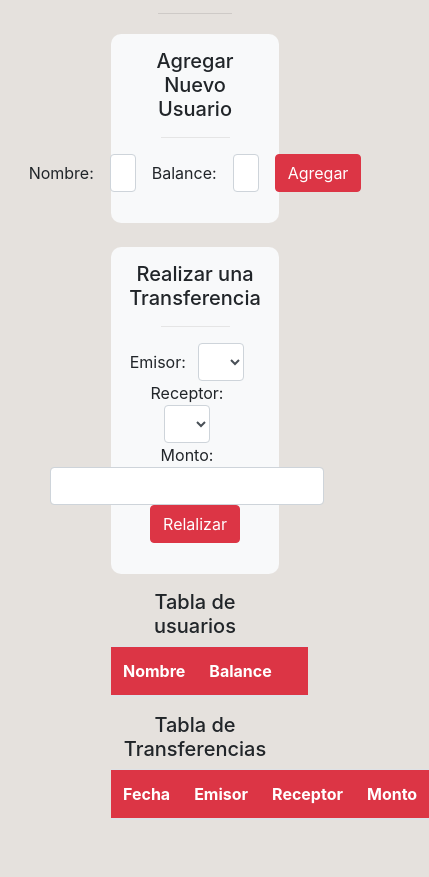
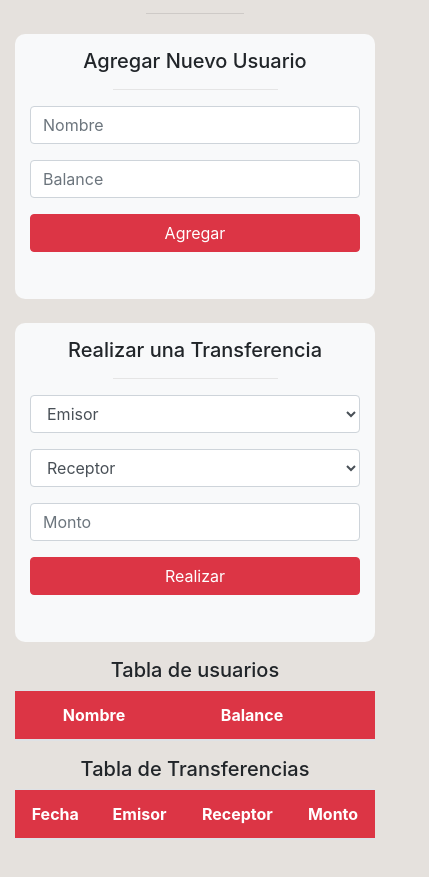
Before and after one commit to NataMellado/prueba-banco-solar, a website: page views/index.html in a window 390 px wide. Shown: the part 169-1046 px from the top of the page, 429 px wide, since content can reach past the window. Drawn offline with nearby package versions, Linux system fonts and the light colour scheme; files that its build step writes are made by us from their sources; no server answers; files whose address does not match are found by name.

Commit message:
Enhance responsiveness for small and medium devices

```diff
--- a/assets/css/style.css
+++ b/assets/css/style.css
@@ -1,8 +1,29 @@
 body {
     background: #e5e1dd;
   }
-  form {
-    padding: 15px;
-    background: #f8f9fa;
-    border-radius: 10px;
+
+form {
+  padding: 15px;
+  background: #f8f9fa;
+  border-radius: 10px;
+}
+
+@media (max-width: 575px) {
+  .container-with-100 {
+    width: 100% !important;
   }
+}
+
+.table-container {
+  overflow-x: auto;
+}
+
+table {
+  border-collapse: collapse;
+  text-overflow: ellipsis;
+}
+
+table th, table td {
+  white-space: nowrap;
+
+}
--- a/assets/js/index.js
+++ b/assets/js/index.js
@@ -27,11 +27,11 @@ const editUsuario = async (id) => {
 
 
 
-// Función para eliminar un usuario
+// Función para añadir un nuevo usuario
 $("form:first").submit(async (e) => {
   e.preventDefault();
-  let nombre = $("form:first input:first").val();
-  let balance = Number($("form:first input:nth-child(2)").val());
+  let nombre = $("#nombre").val();
+  let balance = Number($("#balance").val());
   try {
     const response = await fetch("http://localhost:3000/usuario", {
       method: "post",
--- a/views/index.html
+++ b/views/index.html
@@ -8,57 +8,73 @@
     <link rel="stylesheet" href="/css/style.css">
   </head>
 
-  <body class="p-5">
+  <body class="p-xl-5 py-5 px-0 mx-0">
 
+    <!-- Header -->
     <h1 class="text-center" style="font-size: 60px">&#127979;</h1>
     <h2 class="text-center pb-0 mb-0">Banco Solar C.A</h2>
     <hr class="w-25 pb-1" />
 
     <!-- Main -->
-    <div class="row m-auto px-5">
+    <div class="row m-auto px-xl-5">
 
       <!-- Formulario para agregar nuevo usuario -->
-      <div class="col-12 col-sm-5">
+      <div class="col-12 col-lg-5">
         <form>
           <div class="form-group text-center">
             <h5>Agregar Nuevo Usuario</h5>
             <hr class="bg-white w-50" />
-            <div class="d-flex align-items-center justify-content-center">
-              Nombre:
-              <input class="form-control d-inline mx-3" required />
-              Balance:
-              <input class="form-control d-inline mx-3" required />
-              <button type="submit" class="btn btn-danger">Agregar</button>
+
+            <div class="d-flex flex-column flex-sm-row align-items-center justify-content-center">
+                <!-- Columna para Nombre -->
+                <div class="container-with-100 mx-2 mb-3">
+                  <label for="nombre" class="sr-only">Nombre</label>
+                  <input type="text" class="form-control" id="nombre" placeholder="Nombre" required>
+                </div>
+                <!-- Columna para Balance -->
+                <div class="container-with-100 mx-2 mb-3">
+                  <label for="balance" class="sr-only">Balance</label>
+                  <input type="number" class="form-control" id="balance" placeholder="Balance" required>
+                </div>
+                <!-- Columna para Botón Agregar -->
+                <div class="container-with-100 mx-2 mb-3">
+                  <button type="submit" class="btn btn-danger btn-block">Agregar</button>
+                </div>
             </div>
+
           </div>
         </form>
         <br />
       </div>
 
       <!-- Formulario para realizar una transferencia -->
-      <div class="col-12 col-sm-7">
+      <div class="col-12 col-lg-7">
         <form>
           <div class="form-group text-center">
             <h5>Realizar una Transferencia</h5>
             <hr class="bg-white w-50" />
-            <div class="d-flex align-items-center justify-content-center flex-wrap">
-              <div class="mr-2">
-                Emisor:
-                <select id="emisor" class="form-control mx-2 w-auto d-inline"></select>
-              </div>
 
-              <div class="mr-3">
-                Receptor:
-                <select id="receptor" class="form-control mx-2 w-auto d-inline"></select>
-              </div>
+            <div class="d-flex flex-column flex-sm-row align-items-center justify-content-center">
+                <!-- Columna para Emisor -->
+                <div class="container-with-100 mx-2 mb-3">
+                  <select id="emisor" class="container-with-100 form-control ">
+                    <option value="" disabled selected>Emisor</option>
+                  </select>
+                </div>
+                <!-- Columna para Receptor -->
+                <div class="container-with-100 mx-2 mb-3">
+                  <select id="receptor" class="container-with-100 form-control ">
+                    <option value="" disabled selected>Receptor</option>
+                  </select>
+                </div>
+                <!-- Columna para Monto -->
+                <div class="container-with-100 mx-2 mb-3">
+                  <label for="monto" class="sr-only">Monto</label>
+                  <input type="text" class="container-with-100 form-control " id="monto" placeholder="Monto" required>
+                </div>
+                <!-- Columna para Botón Realizar -->
+                <button type="submit" class="container-with-100 btn btn-danger mx-2 mb-3">Realizar</button>
 
-              <div class="mr-3">
-                Monto:
-
-                <input type="text" class="form-control mx-2 w-auto d-inline" id="monto"/>
-              </div>
-
-              <button type="submit" class="btn btn-danger">Relalizar</button>
             </div>
           </div>
         </form>
@@ -68,8 +84,9 @@
       <div class="col-12 row mt-3 mx-0 px-0">
 
         <!--Tabla de usuarios -->
-        <div class="col-12 col-sm-5 text-center">
+        <div class="table-container col-12 col-lg-5 text-center">
           <h5>Tabla de usuarios</h5>
+
           <table class="table bg-light">
             <thead class="bg-danger text-white">
               <th>Nombre</th>
@@ -78,11 +95,13 @@
             </thead>
             <tbody class="usuarios"></tbody>
           </table>
+
         </div>
 
         <!--Tabla de transferencias -->
-        <div class="col-12 col-sm-7 text-center">
+        <div class="table-container col-12 col-lg-7 text-center">
           <h5>Tabla de Transferencias</h5>
+
           <table class="table bg-light">
             <thead class="bg-danger text-white">
               <th>Fecha</th>
@@ -92,6 +111,7 @@
             </thead>
             <tbody class="transferencias"></tbody>
           </table>
+
         </div>
 
       </div>
```
